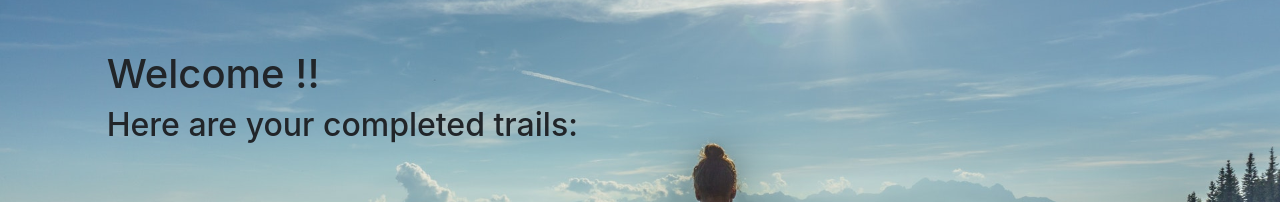
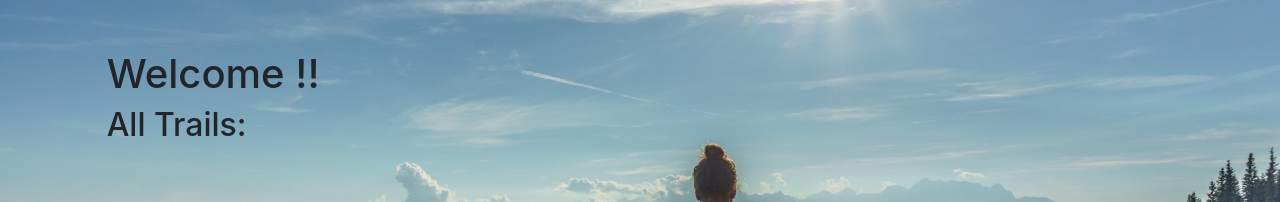
Before and after one commit to Joneill1131/group-project, a Flask app: template flask_app/templates/dashboard.html in a window 1280 px wide. Shown: the part 80-282 px from the top of the page. Run offline with Flask 2, Linux system fonts and the light colour scheme; the template is opened without the code that fills it, so the values that code supplies are empty; some libraries are stand-ins or nearby versions.

Commit message:
Update dashboard.html

```diff
--- a/flask_app/templates/dashboard.html
+++ b/flask_app/templates/dashboard.html
@@ -31,7 +31,7 @@
   <div class="col2">
     <div class="welcome_headers">
       <h1>Welcome {{user.first_name.title()}} {{user.last_name.title()}}!!</h1>
-      <h2>Here are your completed trails:</h2>
+      <h2>All Trails:</h2>
     </div>
     <table class="my_table box">
       <thead>
```
